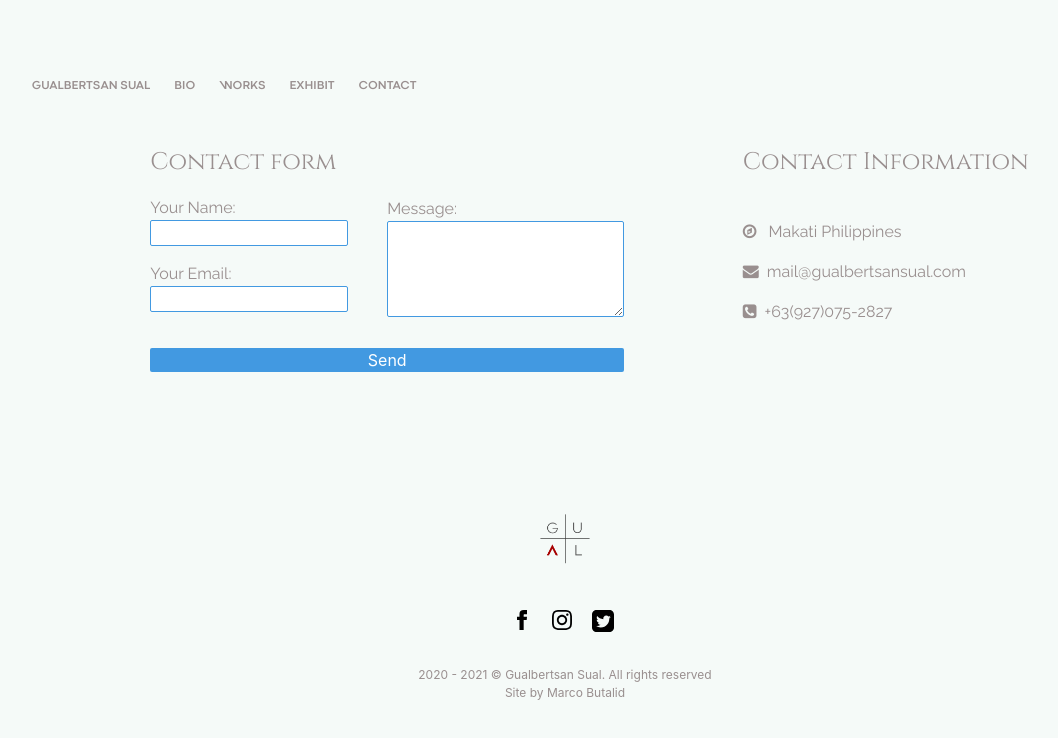
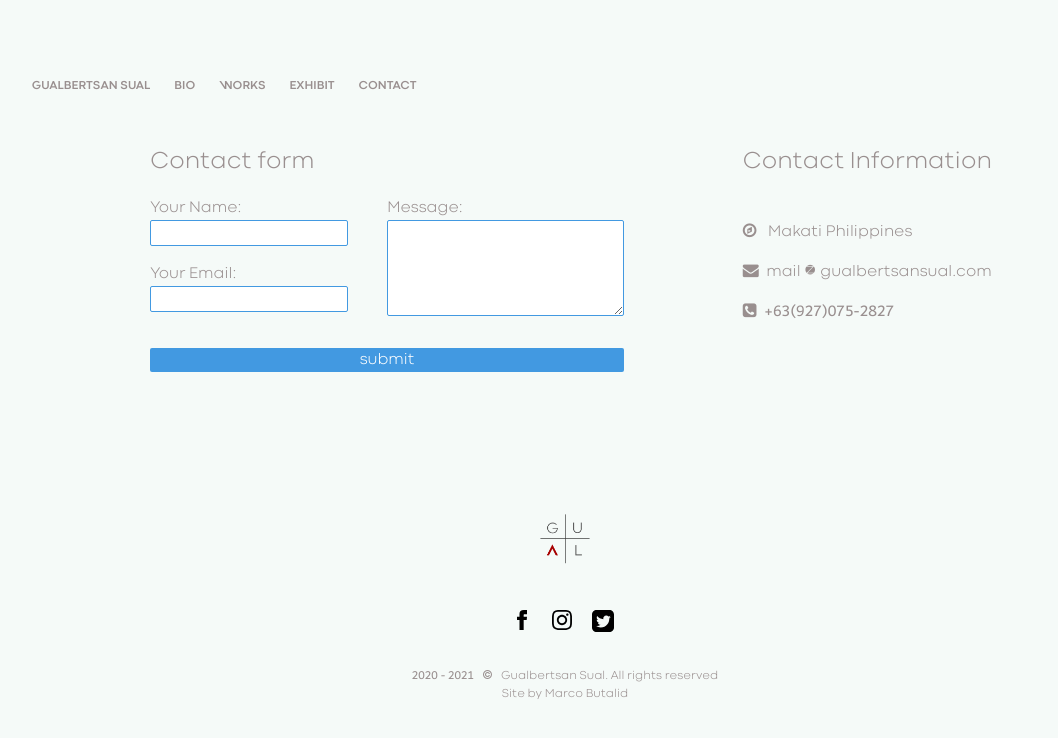
Before and after one commit to skull-works/photographyPorfolio, a React (Create React App) app: page /contact in a window 1280 px wide. Shown: the top 738 px of the page, without its empty margins (75-1133 px from the left). Built offline with nearby package versions, Linux system fonts and the light colour scheme.

Commit message:
updated font family in contacts page

```diff
--- a/src/pages/contact/contact.js
+++ b/src/pages/contact/contact.js
@@ -10,43 +10,43 @@ import Logo from '../../images/LOGO2.png';
 
 const ContactInputFormDesktop = () => {
     return (
-        <div className="w-10/12 md:w-6/12 lg:w-8/12 h-full mx-auto lg:mt-12 lg:flex flex-col customAlbertColor200">
-            <h1 className="font-Cinzel text-lg md:text-2xl ">Contact form</h1>
+        <div className="w-10/12 md:w-6/12 lg:w-8/12 h-full mx-auto lg:mt-12 lg:flex flex-col customAlbertColor200 customFont-codec-light">
+            <h1 className="text-lg md:text-2xl ">Contact form</h1>
             <div className="flex flex-row mt-4 ">
                 <div className='w-6/12'>
-                    <div className="font-Raleway">
+                    <div>
                         <label>Your Name: <br />
                             <input className="w-full lg:w-10/12 rounded-sm border border-blue-500 focus:outline-none" type="text" name="name" />
                         </label>
                     </div>
-                    <div className="mt-4 font-Raleway">
+                    <div className="mt-4">
                         <label>Your Email: <br />
                             <input className="w-full lg:w-10/12 rounded-sm border border-blue-500 focus:outline-none" type="text" name="email" />
                         </label>
                     </div>
                 </div>
                 <div className='w-6/12'>
-                    <label className="mt-4 font-Raleway">Message: <br />
+                    <label>Message: <br />
                         <textarea className="w-full h-24 rounded-sm border border-blue-500 focus:outline-none" type="text" name="message" />
                     </label>
                 </div>
             </div>
-            <button type="submit" className="mt-6 w-full text-white rounded-sm hover:bg-blue-400 bg-blue-500">Send</button>
+            <button type="submit" className="mt-6 w-full text-white rounded-sm hover:bg-blue-400 bg-blue-500">submit</button>
         </div>
     )
 }
 
 const ContactInputFormBelowDesktop = () => {
     return (
-        <div className="flex flex-col w-10/12 md:w-6/12 lg:w-8/12 h-full mx-auto customAlbertColor200">
-            <h1 className="font-Cinzel text-lg md:text-2xl">Contact form</h1>
-            <label className="mt-4 font-Raleway">Your Name: <br />
+        <div className="flex flex-col w-10/12 md:w-6/12 lg:w-8/12 h-full mx-auto customAlbertColor200 customFont-codec-light">
+            <h1 className="text-lg md:text-2xl">Contact form</h1>
+            <label className="mt-4">Your Name: <br />
                 <input className="w-full rounded-sm border border-blue-500 focus:outline-none" type="text" name="name" />
             </label>
-            <label className="mt-4 font-Raleway">Your Email: <br />
+            <label className="mt-4">Your Email: <br />
                 <input className="w-full rounded-sm border border-blue-500 focus:outline-none" type="text" name="email" />
             </label>
-            <label className="mt-4 font-Raleway">Message: <br />
+            <label className="mt-4">Message: <br />
                 <textarea className="w-full lg:w-8/12 h-20 rounded-sm border border-blue-500 focus:outline-none" type="text" name="message" />
             </label>
             <button type="submit" className="mt-6 md:mt-10 w-full text-white rounded-sm hover:bg-blue-400 bg-blue-500">Send</button>
@@ -95,12 +95,12 @@ const Contact = () => {
                         }
                     </div>
                 </form>
-                <div className="mt-8 lg:mt-12 lg:w-4/12 customAlbertColor200">
+                <div className="mt-8 lg:mt-12 lg:w-4/12 customAlbertColor200 customFont-codec-light">
                     <div className="flex flex-col w-10/12 md:w-5/12 lg:w-10/12 h-full mx-auto lg:m-0">
-                        <h1 className="font-Cinzel text-lg md:text-xl lg:text-2xl">Contact Information</h1>
-                        <div className="text-md md:text-lg lg:text-base font-Raleway mt-2 lg:mt-6 xl:mt-10"><i className="fa fa fa-compass pr-2" aria-hidden="true"></i> Makati Philippines</div>
-                        <div className="text-md md:text-lg lg:text-base font-Raleway mt-4"><i className="fa fa fa-envelope  pr-1" aria-hidden="true"></i> mail@gualbertsansual.com</div>
-                        <div className="text-md md:text-lg lg:text-base font-Raleway mt-4"><i className="fa fa-phone-square pr-1" aria-hidden="true"></i> +63(927)075-2827</div>
+                        <h1 className="text-lg md:text-xl lg:text-2xl">Contact Information</h1>
+                        <div className="text-md md:text-lg lg:text-base mt-2 lg:mt-6 xl:mt-10"><i className="fa fa fa-compass pr-2" aria-hidden="true"></i> Makati Philippines</div>
+                        <div className="text-md md:text-lg lg:text-base mt-4"><i className="fa fa fa-envelope  pr-1" aria-hidden="true"></i> mail@gualbertsansual.com</div>
+                        <div className="text-md md:text-lg lg:text-base customFont-dubai mt-4"><i className="fa fa-phone-square pr-1" aria-hidden="true"></i> +63(927)075-2827</div>
                     </div>
                 </div>
             </main>
@@ -124,8 +124,12 @@ const Contact = () => {
                         </a>
                     </div>
                     <div className="text-center lg:w-4/12  pt-8 text-xs customAlbertColor200 mx-auto">
-                        2020 - 2021 <span className="text-xs">©</span> Gualbertsan Sual. All rights reserved
-                        <p>Site by Marco Butalid</p>
+                        <span className="customFont-dubai pr-2">2020 - 2021</span>
+                        <span className="text-xs pr-2">©</span>
+                        <span className="customFont-codec-light">Gualbertsan Sual. All rights reserved</span>
+                        <p className="customFont-codec-light">
+                            Site by Marco Butalid
+                        </p>
                     </div>
                 </div>
             </footer>
```
